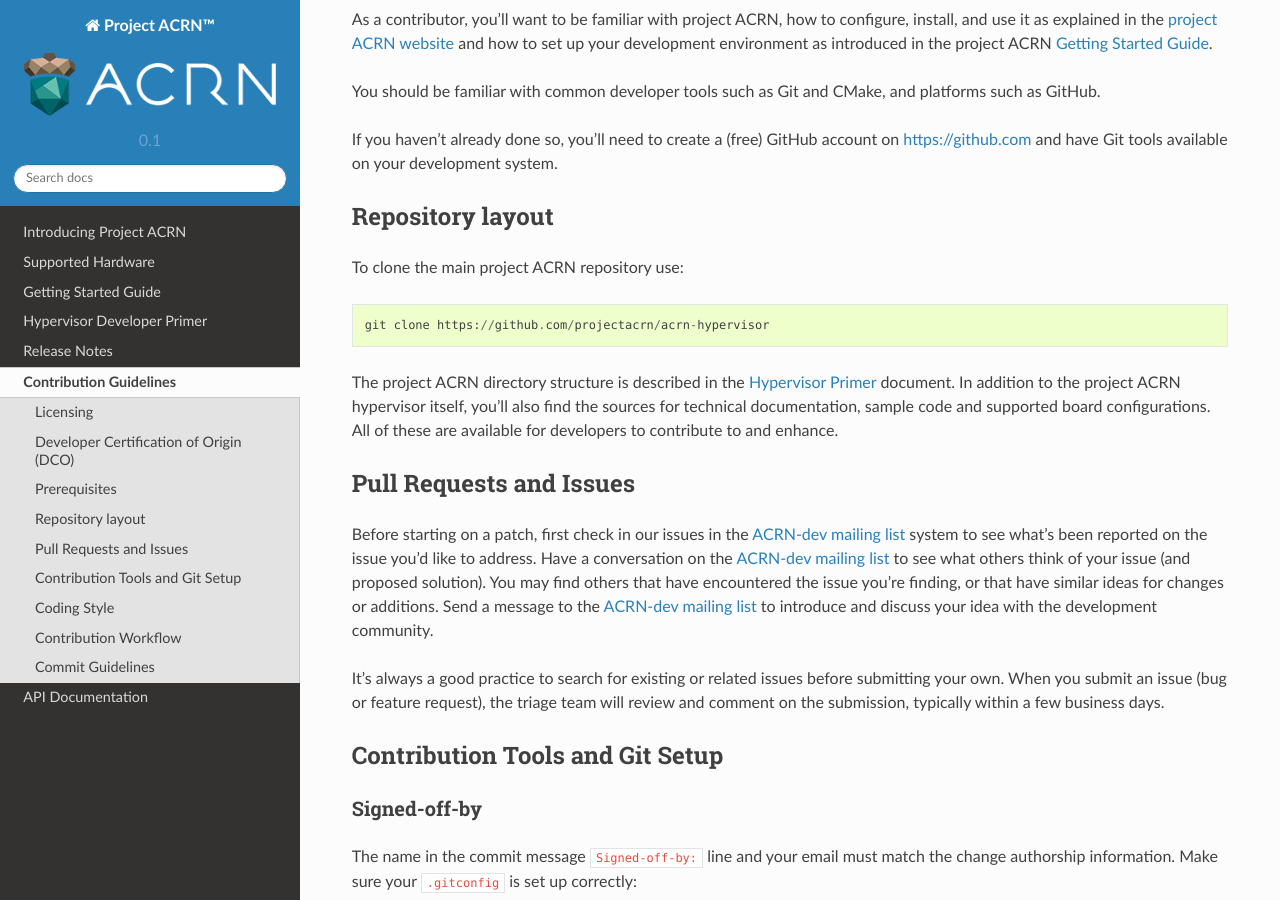
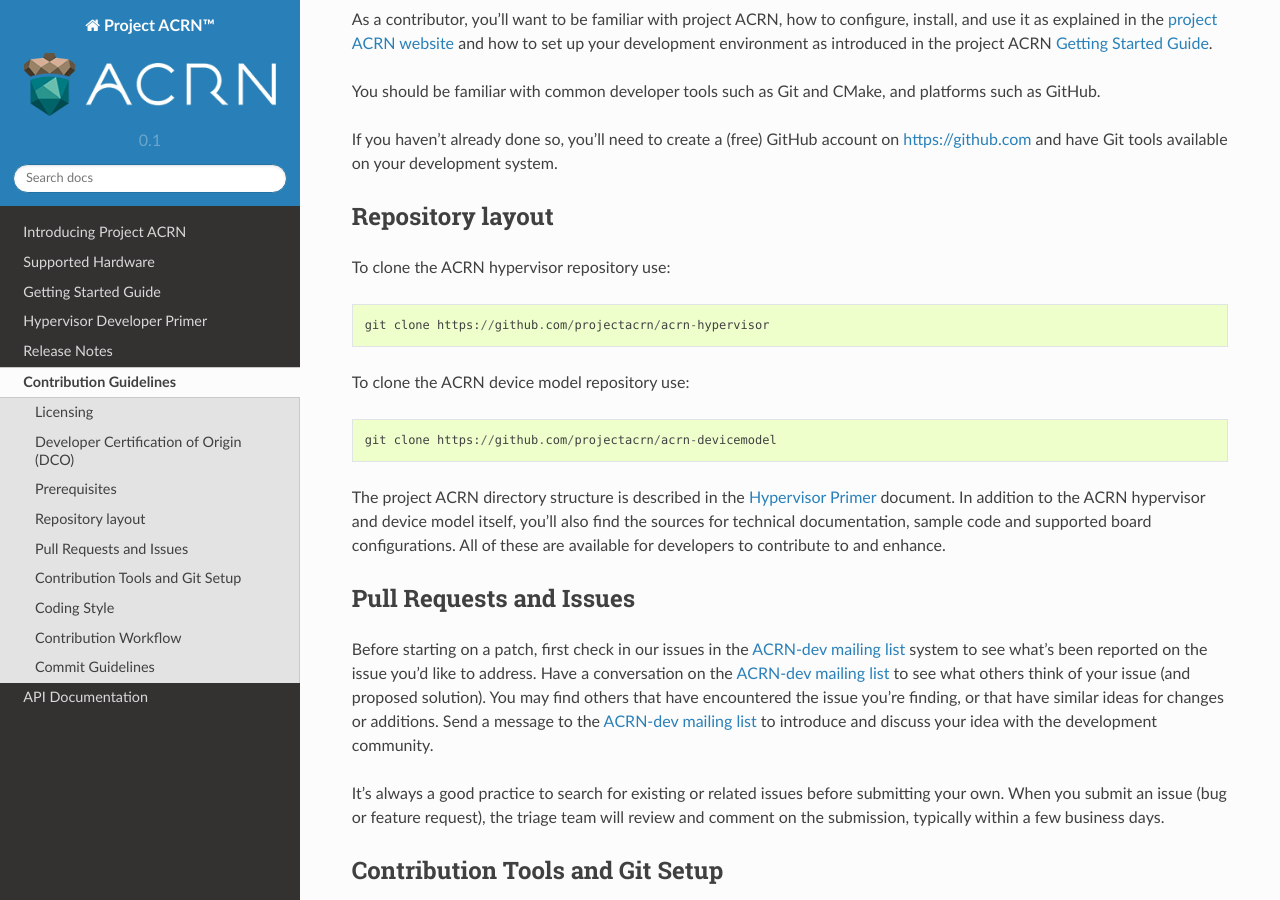
Before and after one commit to uaenalyh/first, a Sphinx documentation site: the page built from doc/contribute.rst, in a window 1280 px wide and 900 px high, scrolled down 1739 px. Built offline with Sphinx 7.4.7 and the Read the Docs theme 2.0.0, drawn with Linux system fonts in a browser that asks for light colours.

Commit message:
Update contribute.rst

```diff
--- a/doc/contribute.rst
+++ b/doc/contribute.rst
@@ -111,12 +111,16 @@
 Repository layout
 *****************
 
-To clone the main project ACRN repository use::
+To clone the ACRN hypervisor repository use::
 
     git clone https://github.com/projectacrn/acrn-hypervisor
 
+To clone the ACRN device model repository use::
+
+    git clone https://github.com/projectacrn/acrn-devicemodel
+
 The project ACRN directory structure is described in the `Hypervisor
-Primer`_ document. In addition to the project ACRN hypervisor itself,
+Primer`_ document. In addition to the ACRN hypervisor and device model itself,
 you'll also find the sources for technical documentation, sample code
 and supported board configurations.  All of these are available for
 developers to contribute to and enhance.
```
